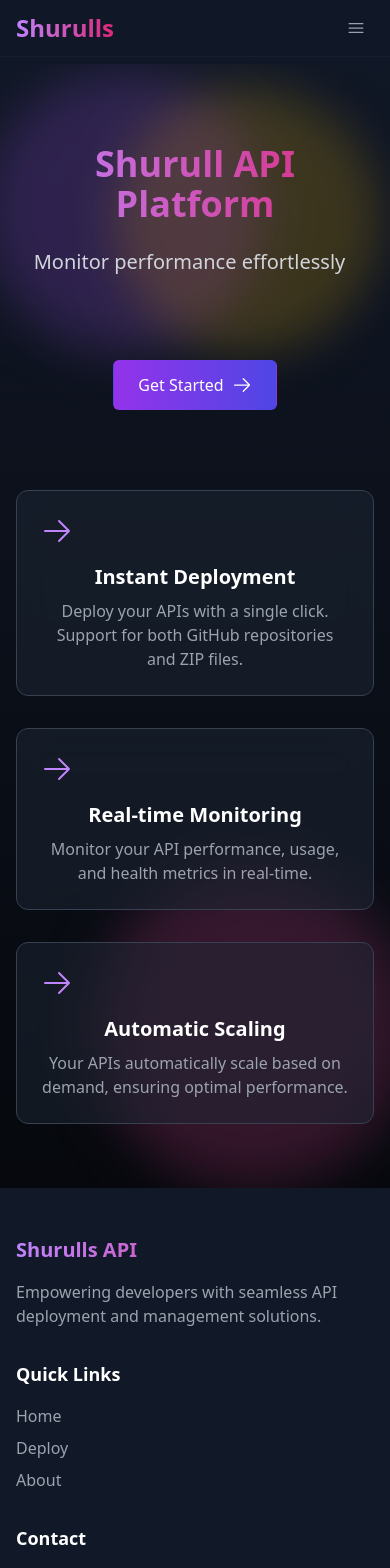
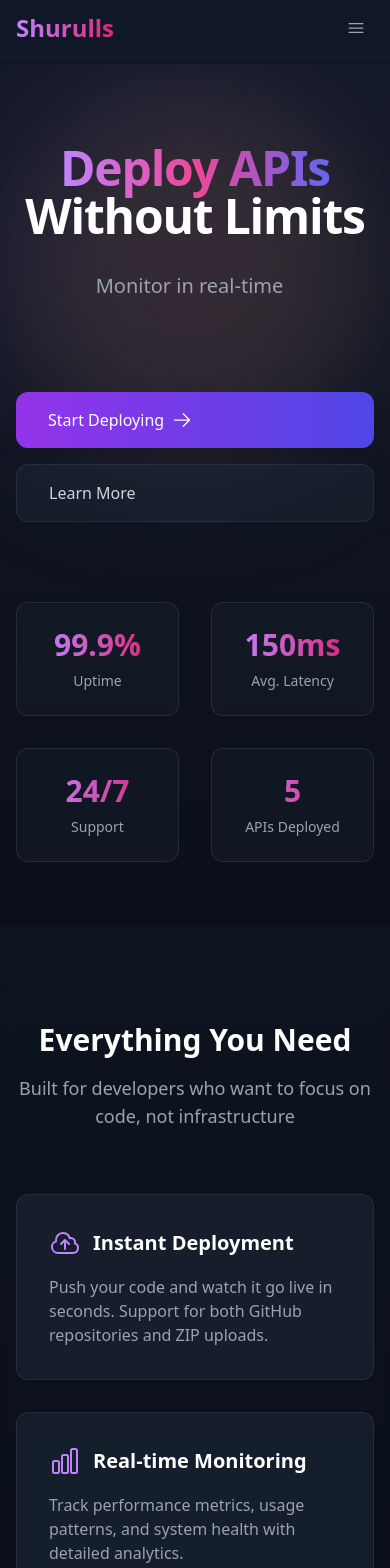
Before and after one commit to MasterOz786/Shurull-API, a React (Vite) app: page / in a window 390 px wide. Shown: the top 1568 px of the page. Built offline with nearby package versions, Linux system fonts and the light colour scheme.

Commit message:
fixed navbar hamburger, enhanced home page plus footer

```diff
--- a/src/components/Footer.jsx
+++ b/src/components/Footer.jsx
@@ -2,53 +2,65 @@ import { Link } from 'react-router-dom';
 
 export default function Footer() {
   return (
-    <footer className="bg-gray-900 mt-auto">
-      <div className="max-w-7xl mx-auto py-12 px-4 sm:px-6 lg:px-8">
-        <div className="grid grid-cols-1 md:grid-cols-3 gap-8">
-          <div>
-            <h3 className="text-xl font-bold bg-clip-text text-transparent bg-gradient-to-r from-purple-400 to-pink-600">
+    <footer className="bg-gray-900/95 backdrop-blur-sm border-t border-gray-800/50">
+      <div className="max-w-7xl mx-auto py-6 px-4 sm:px-6 lg:px-8">
+        <div className="grid grid-cols-2 md:grid-cols-3 gap-x-12 gap-y-8">
+          {/* Brand and Description */}
+          <div className="col-span-2 md:col-span-1">
+            <Link to="/" className="text-lg font-semibold bg-clip-text text-transparent bg-gradient-to-r from-purple-400 to-pink-600">
               Shurulls API
-            </h3>
-            <p className="mt-4 text-gray-400">
-              Empowering developers with seamless API deployment and management solutions.
+            </Link>
+            <p className="mt-2 text-sm text-gray-400 font-light leading-relaxed">
+              Helping developers deploy and manage APIs with ease.
             </p>
           </div>
 
-          <div>
-            <h4 className="text-lg font-semibold text-white mb-4">Quick Links</h4>
-            <ul className="space-y-2">
-              <li>
-                <Link to="/" className="text-gray-400 hover:text-white transition-colors">
-                  Home
-                </Link>
-              </li>
-              <li>
-                <Link to="/deploy" className="text-gray-400 hover:text-white transition-colors">
+          {/* Links */}
+          <div className="flex flex-col sm:flex-row md:flex-col justify-between space-y-8 sm:space-y-0 md:space-y-8">
+            <div>
+              <h4 className="text-xs font-semibold text-gray-300 uppercase tracking-wider mb-3">
+                Product
+              </h4>
+              <div className="flex flex-col space-y-2">
+                <Link to="/deploy" className="text-sm text-gray-400 hover:text-white transition-colors">
                   Deploy
                 </Link>
-              </li>
-              <li>
-                <Link to="/about" className="text-gray-400 hover:text-white transition-colors">
+                <Link to="/about" className="text-sm text-gray-400 hover:text-white transition-colors">
                   About
                 </Link>
-              </li>
-            </ul>
+              </div>
+            </div>
           </div>
 
+          {/* Contact */}
           <div>
-            <h4 className="text-lg font-semibold text-white mb-4">Contact</h4>
-            <ul className="space-y-2 text-gray-400">
-              <li>Email: support@shurulls.pro</li>
-              <li>Phone: +92 3266509063</li>
-              <li>Location: Islamabad, PK</li>
-            </ul>
+            <h4 className="text-xs font-semibold text-gray-300 uppercase tracking-wider mb-3">
+              Contact
+            </h4>
+            <div className="flex flex-col space-y-2">
+              <a href="mailto:support@shurulls.pro" className="text-sm text-gray-400 hover:text-white transition-colors group">
+                <span className="group-hover:text-purple-400">support@shurulls.pro</span>
+              </a>
+              <span className="text-sm text-gray-400">Islamabad, PK</span>
+            </div>
           </div>
         </div>
 
-        <div className="mt-8 pt-8 border-t border-gray-800">
-          <p className="text-center text-gray-400">
-            © {new Date().getFullYear()} Shurull API. All rights reserved.
-          </p>
+        {/* Bottom Bar */}
+        <div className="mt-6 pt-4 border-t border-gray-800/50">
+          <div className="flex flex-col sm:flex-row justify-between items-center space-y-2 sm:space-y-0">
+            <p className="text-xs text-gray-500">
+              © {new Date().getFullYear()} Shurull API. All rights reserved.
+            </p>
+            <div className="flex space-x-4">
+              <a href="#" className="text-xs text-gray-500 hover:text-gray-300 transition-colors">
+                Privacy
+              </a>
+              <a href="#" className="text-xs text-gray-500 hover:text-gray-300 transition-colors">
+                Terms
+              </a>
+            </div>
+          </div>
         </div>
       </div>
     </footer>
--- a/src/components/Navbar.jsx
+++ b/src/components/Navbar.jsx
@@ -1,21 +1,59 @@
-import { useState, useCallback } from 'react';
+import { useState, useCallback, useEffect } from 'react';
 import { Link, useLocation } from 'react-router-dom';
 import { motion, AnimatePresence } from 'framer-motion';
 import { Bars3Icon, XMarkIcon } from '@heroicons/react/24/outline';
+
+// Memoized link components to prevent unnecessary re-renders
+const NavLink = ({ to, children }) => {
+  const location = useLocation();
+  const isActive = location.pathname === to;
+
+  return (
+    <Link
+      to={to}
+      className={`px-4 py-2 text-sm font-medium rounded-lg transition-colors ${
+        isActive
+          ? 'text-white bg-gray-700'
+          : 'text-gray-300 hover:text-white hover:bg-gray-700/50'
+      }`}
+    >
+      {children}
+    </Link>
+  );
+}
+
+const MobileNavLink = ({ to, children, onClick }) => {
+  const location = useLocation();
+  const isActive = location.pathname === to;
+
+  return (
+    <Link
+      to={to}
+      onClick={onClick}
+      className={`block px-3 py-2 rounded-lg text-base font-medium transition-colors ${
+        isActive
+          ? 'bg-gray-800 text-white'
+          : 'text-gray-300 hover:bg-gray-800/50 hover:text-white'
+      }`}
+    >
+      {children}
+    </Link>
+  );
+}
 
 export default function Navbar() {
   const [isOpen, setIsOpen] = useState(false);
   const location = useLocation();
 
+  // Close menu on route change
+  useEffect(() => {
+    setIsOpen(false);
+  }, [location.pathname]);
+
   // Memoized toggle handler
   const toggleMenu = useCallback(() => {
     setIsOpen(prev => !prev);
   }, []);
-
-  // Close menu on route change
-  if (isOpen && location.pathname) {
-    setIsOpen(false);
-  }
 
   return (
     <nav className="fixed w-full z-50 bg-gray-900/95 backdrop-blur-sm border-b border-gray-800/50">
@@ -71,9 +109,9 @@ export default function Navbar() {
             className="md:hidden border-t border-gray-800/50 bg-gray-900/95 backdrop-blur-sm"
           >
             <div className="px-2 pt-2 pb-3 space-y-1">
-              <MobileNavLink to="/">Home</MobileNavLink>
-              <MobileNavLink to="/deploy">Deploy</MobileNavLink>
-              <MobileNavLink to="/about">About</MobileNavLink>
+              <MobileNavLink to="/" onClick={toggleMenu}>Home</MobileNavLink>
+              <MobileNavLink to="/deploy" onClick={toggleMenu}>Deploy</MobileNavLink>
+              <MobileNavLink to="/about" onClick={toggleMenu}>About</MobileNavLink>
             </div>
           </motion.div>
         )}
@@ -81,39 +119,3 @@ export default function Navbar() {
     </nav>
   );
 }
-
-const NavLink = ({ to, children }) => {
-  const location = useLocation();
-  const isActive = location.pathname === to;
-
-  return (
-    <Link
-      to={to}
-      className={`px-4 py-2 text-sm font-medium rounded-lg transition-colors ${
-        isActive
-          ? 'text-white bg-gray-700'
-          : 'text-gray-300 hover:text-white hover:bg-gray-700/50'
-      }`}
-    >
-      {children}
-    </Link>
-  );
-}
-
-const MobileNavLink = ({ to, children }) => {
-  const location = useLocation();
-  const isActive = location.pathname === to;
-
-  return (
-    <Link
-      to={to}
-      className={`block px-3 py-2 rounded-lg text-base font-medium transition-colors ${
-        isActive
-          ? 'bg-gray-800 text-white'
-          : 'text-gray-300 hover:bg-gray-800/50 hover:text-white'
-      }`}
-    >
-      {children}
-    </Link>
-  );
-}
--- a/src/pages/Home.jsx
+++ b/src/pages/Home.jsx
@@ -1,39 +1,90 @@
-import { motion } from 'framer-motion';
+import { memo, useMemo, lazy, Suspense } from 'react';
+import { motion, LazyMotion, domAnimation } from 'framer-motion';
 import { TypeAnimation } from 'react-type-animation';
 import { Link } from 'react-router-dom';
-import { ArrowRightIcon } from '@heroicons/react/24/outline';
+import {
+  ArrowRightIcon,
+  CloudArrowUpIcon,
+  ChartBarIcon,
+  BoltIcon
+} from '@heroicons/react/24/outline';
+
+// Lazy loaded components
+const StatsCard = lazy(() => import('./components/StatsCard'));
+const FeatureCard = lazy(() => import('./components/FeatureCard'));
+
+// Constants moved outside component
+const ANIMATION_SEQUENCE = [
+  'Deploy in seconds',
+  2000,
+  'Monitor in real-time',
+  2000,
+  'Scale automatically',
+  2000
+];
+
+const stats = [
+  { value: '99.9%', label: 'Uptime' },
+  { value: '150ms', label: 'Avg. Latency' },
+  { value: '24/7', label: 'Support' },
+  { value: '5', label: 'APIs Deployed' }
+];
+
+const features = [
+  {
+    name: 'Instant Deployment',
+    description: 'Push your code and watch it go live in seconds. Support for both GitHub repositories and ZIP uploads.',
+    icon: CloudArrowUpIcon,
+  },
+  {
+    name: 'Real-time Monitoring',
+    description: 'Track performance metrics, usage patterns, and system health with detailed analytics.',
+    icon: ChartBarIcon,
+  },
+  {
+    name: 'Auto-scaling',
+    description: 'Your APIs automatically scale based on demand, ensuring optimal performance at all times.',
+    icon: BoltIcon,
+  }
+];
 
 export default function Home() {
+  // Memoize static content
+  const backgroundBlobs = useMemo(() => (
+    <div className="absolute inset-0 z-0">
+      <div className="absolute top-0 -left-4 w-96 h-96 bg-purple-500 rounded-full mix-blend-multiply filter blur-3xl opacity-10 animate-blob"></div>
+      <div className="absolute top-0 -right-4 w-96 h-96 bg-yellow-500 rounded-full mix-blend-multiply filter blur-3xl opacity-10 animate-blob animation-delay-2000"></div>
+      <div className="absolute -bottom-8 left-20 w-96 h-96 bg-pink-500 rounded-full mix-blend-multiply filter blur-3xl opacity-10 animate-blob animation-delay-4000"></div>
+    </div>
+  ), []);
+
   return (
-    <div className="relative overflow-hidden">
-      {/* Background decoration */}
-      <div className="absolute inset-0 z-0">
-        <div className="absolute top-0 -left-4 w-72 h-72 bg-purple-500 rounded-full mix-blend-multiply filter blur-xl opacity-20 animate-blob"></div>
-        <div className="absolute top-0 -right-4 w-72 h-72 bg-yellow-500 rounded-full mix-blend-multiply filter blur-xl opacity-20 animate-blob animation-delay-2000"></div>
-        <div className="absolute -bottom-8 left-20 w-72 h-72 bg-pink-500 rounded-full mix-blend-multiply filter blur-xl opacity-20 animate-blob animation-delay-4000"></div>
-      </div>
+    <LazyMotion features={domAnimation}>
+      <div className="relative min-h-screen overflow-hidden">
+        {backgroundBlobs}
 
-      <div className="relative z-10 max-w-7xl mx-auto px-4 sm:px-6 lg:px-8 pt-20 pb-16 sm:pt-24 sm:pb-20">
-        <div className="text-center">
-          <motion.h1
-            className="text-4xl sm:text-6xl font-bold bg-clip-text text-transparent bg-gradient-to-r from-purple-400 to-pink-600"
+        {/* Hero Section */}
+        <div className="relative z-10">
+          <div className="max-w-7xl mx-auto px-4 sm:px-6 lg:px-8 pt-20 pb-16 sm:pt-24 sm:pb-20">
+            <motion.div
+              className="text-center"
               initial={{ opacity: 0, y: 20 }}
               animate={{ opacity: 1, y: 0 }}
               transition={{ duration: 0.8 }}
             >
-            Shurull API Platform
-          </motion.h1>
+              <h1 className="text-5xl sm:text-7xl font-bold tracking-tight">
+                <span className="bg-clip-text text-transparent bg-gradient-to-r from-purple-400 via-pink-500 to-indigo-500">
+                  Deploy APIs
+                </span>
+                <br />
+                <span className="text-white">
+                  Without Limits
+                </span>
+              </h1>
 
-          <div className="mt-6 text-xl sm:text-2xl text-gray-300 h-20">
+              <div className="mt-8 text-xl sm:text-2xl text-gray-400 font-light h-20">
                 <TypeAnimation
-              sequence={[
-                'Deploy APIs in seconds',
-                2000,
-                'Monitor performance effortlessly',
-                2000,
-                'Scale with confidence',
-                2000
-              ]}
+                  sequence={ANIMATION_SEQUENCE}
                   wrapper="span"
                   speed={50}
                   repeat={Infinity}
@@ -41,57 +92,98 @@ export default function Home() {
               </div>
 
               <motion.div
-            className="mt-8 flex justify-center gap-4"
+                className="mt-10 flex flex-col sm:flex-row justify-center gap-4"
                 initial={{ opacity: 0 }}
                 animate={{ opacity: 1 }}
                 transition={{ delay: 0.5 }}
               >
                 <Link
                   to="/deploy"
-              className="inline-flex items-center px-6 py-3 border border-transparent text-base font-medium rounded-md text-white bg-gradient-to-r from-purple-600 to-indigo-600 hover:from-purple-700 hover:to-indigo-700 focus:outline-none focus:ring-2 focus:ring-offset-2 focus:ring-indigo-500 transform hover:scale-105 transition-all"
+                  className="inline-flex items-center px-8 py-4 rounded-xl text-base font-medium text-white bg-gradient-to-r from-purple-600 to-indigo-600 hover:from-purple-700 hover:to-indigo-700 focus:ring-0 shadow-lg"
                 >
-              Get Started
+                  Start Deploying
                   <ArrowRightIcon className="ml-2 h-5 w-5" />
                 </Link>
+                <a
+                  href="#features"
+                  className="inline-flex items-center px-8 py-4 rounded-xl text-base font-medium text-gray-300 bg-gray-800/50 hover:bg-gray-800 backdrop-blur-sm border border-gray-700/50 hover:border-purple-500/50 focus:ring-0"
+                >
+                  Learn More
+                </a>
               </motion.div>
 
+              {/* Stats Section */}
+              <Suspense fallback={null}>
                 <motion.div
-            className="mt-20 grid grid-cols-1 gap-8 sm:grid-cols-3"
+                  className="mt-20 grid grid-cols-2 gap-8 sm:grid-cols-4"
                   initial={{ opacity: 0, y: 20 }}
                   animate={{ opacity: 1, y: 0 }}
                   transition={{ delay: 0.8 }}
                 >
+                  {stats.map((stat, index) => (
+                    <StatsCard key={index} {...stat} />
+                  ))}
+                </motion.div>
+              </Suspense>
+            </motion.div>
+          </div>
+        </div>
+
+        {/* Features Section */}
+        <div id="features" className="relative z-10 bg-gray-900/50 backdrop-blur-sm py-24">
+          <div className="max-w-7xl mx-auto px-4 sm:px-6 lg:px-8">
+            <motion.div
+              className="text-center mb-16"
+              initial={{ opacity: 0, y: 20 }}
+              whileInView={{ opacity: 1, y: 0 }}
+              viewport={{ once: true }}
+              transition={{ duration: 0.8 }}
+            >
+              <h2 className="text-3xl sm:text-4xl font-bold text-white mb-4">
+                Everything You Need
+              </h2>
+              <p className="text-lg text-gray-400 max-w-2xl mx-auto">
+                Built for developers who want to focus on code, not infrastructure
+              </p>
+            </motion.div>
+
+            <Suspense fallback={null}>
+              <div className="grid grid-cols-1 gap-8 sm:grid-cols-2 lg:grid-cols-3">
                 {features.map((feature, index) => (
-              <div
-                key={index}
-                className="relative p-6 bg-gray-800 bg-opacity-50 rounded-xl backdrop-blur-lg border border-gray-700"
+                  <FeatureCard key={index} feature={feature} index={index} />
+                ))}
+              </div>
+            </Suspense>
+          </div>
+        </div>
+
+        {/* CTA Section - Reduced Spacing */}
+        <div className="relative z-10 py-12 bg-gradient-to-b from-transparent to-gray-900/30">
+          <div className="max-w-7xl mx-auto px-4 sm:px-6 lg:px-8">
+            <motion.div
+              className="text-center bg-gray-800/30 backdrop-blur-sm rounded-2xl p-8 border border-gray-700/50"
+              initial={{ opacity: 0, y: 20 }}
+              whileInView={{ opacity: 1, y: 0 }}
+              viewport={{ once: true }}
+              transition={{ duration: 0.8 }}
             >
-                <feature.icon className="h-8 w-8 text-purple-400 mb-4" />
-                <h3 className="text-xl font-semibold mb-2">{feature.name}</h3>
-                <p className="text-gray-400">{feature.description}</p>
-              </div>
-            ))}
+              <h2 className="text-3xl sm:text-4xl font-bold text-transparent bg-clip-text bg-gradient-to-r from-purple-400 to-pink-600 mb-4">
+                Ready to Get Started?
+              </h2>
+              <p className="text-lg text-gray-300 mb-6 max-w-2xl mx-auto">
+                Join developers who trust Shurull API for their deployment needs
+              </p>
+              <Link
+                to="/deploy"
+                className="inline-flex items-center px-8 py-4 rounded-xl text-base font-medium text-white bg-gradient-to-r from-purple-600 to-indigo-600 hover:from-purple-700 hover:to-indigo-700 focus:ring-0 shadow-lg"
+              >
+                Deploy Your First API
+                <ArrowRightIcon className="ml-2 h-5 w-5" />
+              </Link>
             </motion.div>
           </div>
         </div>
       </div>
+    </LazyMotion>
   );
 }
-
-const features = [
-  {
-    name: 'Instant Deployment',
-    description: 'Deploy your APIs with a single click. Support for both GitHub repositories and ZIP files.',
-    icon: ArrowRightIcon,
-  },
-  {
-    name: 'Real-time Monitoring',
-    description: 'Monitor your API performance, usage, and health metrics in real-time.',
-    icon: ArrowRightIcon,
-  },
-  {
-    name: 'Automatic Scaling',
-    description: 'Your APIs automatically scale based on demand, ensuring optimal performance.',
-    icon: ArrowRightIcon,
-  },
-];
--- /dev/null
+++ b/src/pages/components/FeatureCard.jsx
@@ -0,0 +1,22 @@
+import { memo } from 'react';
+import { motion } from 'framer-motion';
+
+const FeatureCard = memo(({ feature, index }) => (
+  <motion.div
+    className="relative group"
+    initial={{ opacity: 0, y: 20 }}
+    whileInView={{ opacity: 1, y: 0 }}
+    viewport={{ once: true }}
+    transition={{ delay: index * 0.2 }}
+  >
+    <div className="h-full p-8 bg-gray-800/50 backdrop-blur-sm rounded-xl border border-gray-700/50 transition-all duration-300 hover:bg-gray-800/70 hover:border-purple-500/30 group">
+      <div className="flex items-center mb-4">
+        <feature.icon className="h-8 w-8 text-purple-400 group-hover:text-purple-300 transition-colors" />
+        <h3 className="text-xl font-semibold text-white ml-3">{feature.name}</h3>
+      </div>
+      <p className="text-gray-400 group-hover:text-gray-300 transition-colors">{feature.description}</p>
+    </div>
+  </motion.div>
+));
+
+export default FeatureCard;
--- /dev/null
+++ b/src/pages/components/StatsCard.jsx
@@ -0,0 +1,12 @@
+import { memo } from 'react';
+
+const StatsCard = memo(({ value, label }) => (
+  <div className="bg-gray-800/30 backdrop-blur-sm rounded-xl p-6 border border-gray-700/50">
+    <p className="text-3xl font-bold bg-clip-text text-transparent bg-gradient-to-r from-purple-400 to-pink-600">
+      {value}
+    </p>
+    <p className="mt-2 text-sm text-gray-400">{label}</p>
+  </div>
+));
+
+export default StatsCard;
```
Lines whose indentation alone changed are shown as unchanged.
